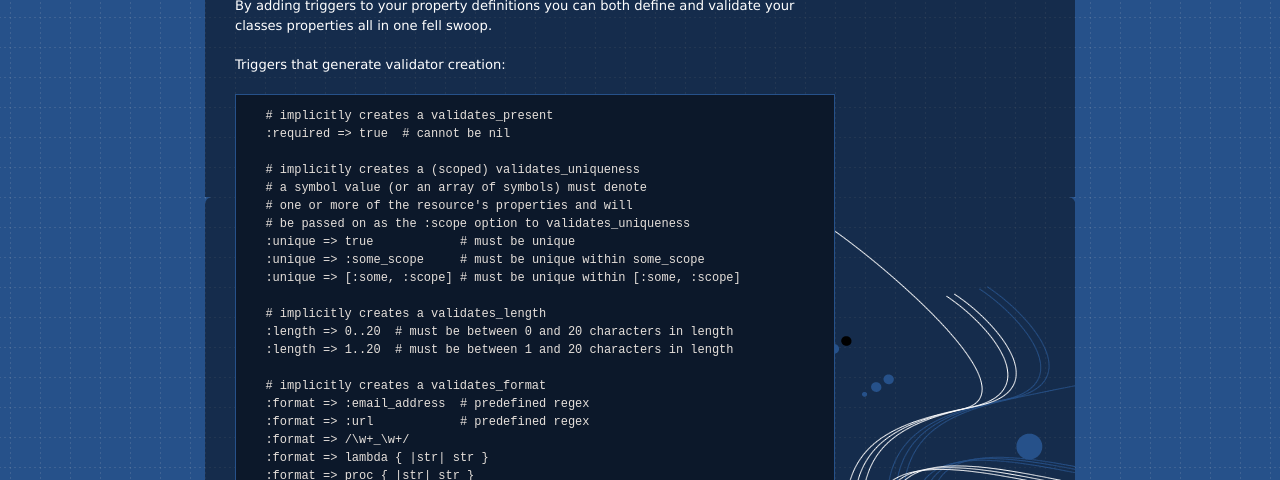
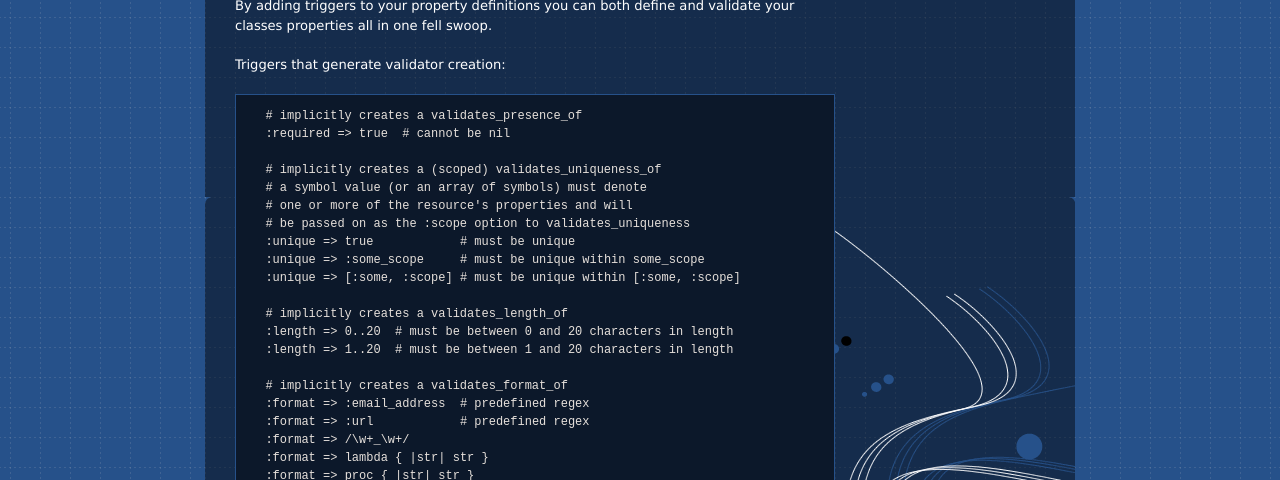
Before and after one commit to datamapper/datamapper.github.com, a Jekyll site: the page built from docs/validations.markdown, in a window 1280 px wide and 900 px high, scrolled down 731 px. Shown: the part 151-631 px from the top of the window. Built offline with Jekyll 4.4.1, drawn with Linux system fonts in a browser that asks for light colours; some of the changed text lies outside the part shown.

```diff
--- a/docs/validations.markdown
+++ b/docs/validations.markdown
@@ -50,10 +50,10 @@ your classes properties all in one fell swoop.
 Triggers that generate validator creation:
 
 {% highlight ruby %}
-  # implicitly creates a validates_present
+  # implicitly creates a validates_presence_of
   :required => true  # cannot be nil
 
-  # implicitly creates a (scoped) validates_uniqueness
+  # implicitly creates a (scoped) validates_uniqueness_of
   # a symbol value (or an array of symbols) must denote
   # one or more of the resource's properties and will
   # be passed on as the :scope option to validates_uniqueness
@@ -61,11 +61,11 @@ Triggers that generate validator creation:
   :unique => :some_scope     # must be unique within some_scope
   :unique => [:some, :scope] # must be unique within [:some, :scope]
 
-  # implicitly creates a validates_length
+  # implicitly creates a validates_length_of
   :length => 0..20  # must be between 0 and 20 characters in length
   :length => 1..20  # must be between 1 and 20 characters in length
 
-  # implicitly creates a validates_format
+  # implicitly creates a validates_format_of
   :format => :email_address  # predefined regex
   :format => :url            # predefined regex
   :format => /\w+_\w+/
@@ -240,7 +240,7 @@ being validated.
 {% endhighlight %}
 
 The autovalidation that requires the title to be present will always run, but
-the validates_present on the commit hash will only run if the status is
+the `validates_presence_of` on the commit hash will only run if the status is
 `:complete`. Another example might be a change summary that is only required if
 the resource is already there--'initial commit' is hardly an enlightening
 message.
```
